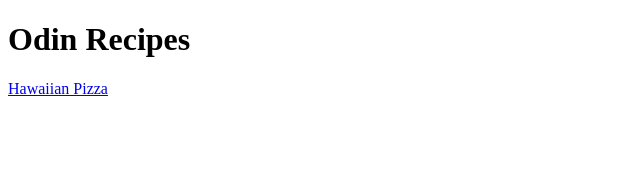
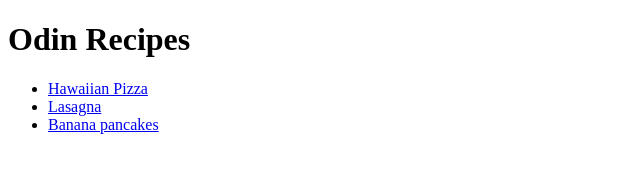
Before and after one commit to Yntelligenceeh/odin-recipes, a plain HTML site: page index.html in a window 1280 px wide. Shown: the whole page, without its empty margins (0-640 px from the left). Drawn offline with Linux system fonts and the light colour scheme.

Commit message:
Add more recipes and put them in unordered list

```diff
--- a/index.html
+++ b/index.html
@@ -8,6 +8,16 @@
 </head>
 <body>
     <h1>Odin Recipes</h1>
-    <a href="recipes/hawaiian_pizza.html">Hawaiian Pizza</a>
+    <ul>
+        <li>
+            <a href="recipes/hawaiian_pizza.html">Hawaiian Pizza</a>
+        </li>
+        <li>
+            <a href="recipes/lasagna.html">Lasagna</a>
+        </li>
+        <li>
+            <a href="recipes/banana_pancakes.html">Banana pancakes</a>
+        </li>
+    </ul>
 </body>
 </html>
```
